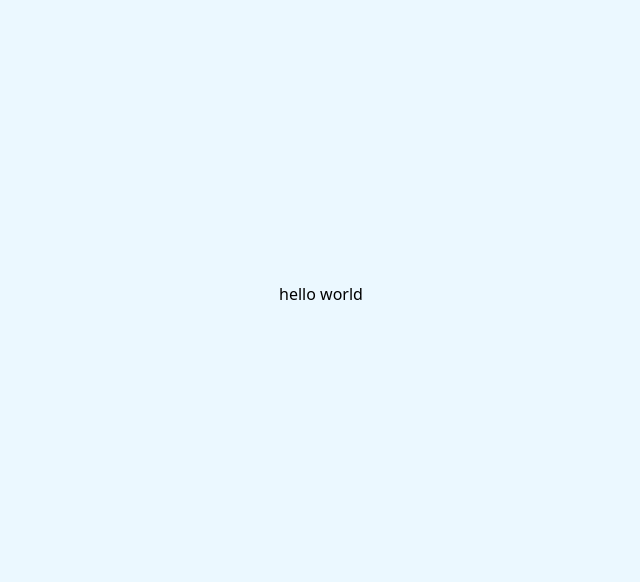
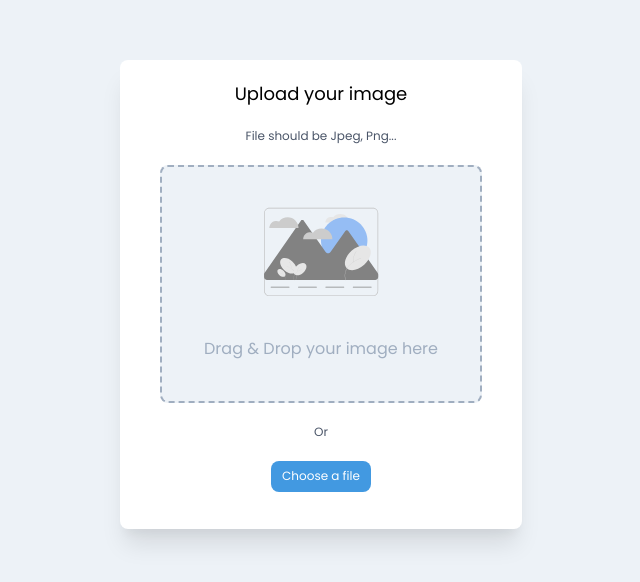
Before and after one commit to Karm0s/Devchallenges-Image-Uploader-App, a Vue app: page / in a window 1280 px wide. Shown: the part 106-688 px from the top of the page, without its empty margins (319-959 px from the left). Built offline with nearby package versions, Linux system fonts and the light colour scheme.

Commit message:
:lipstick: Add image upload form UI

```diff
--- a/public/index.html
+++ b/public/index.html
@@ -6,6 +6,8 @@
     <meta name="viewport" content="width=device-width,initial-scale=1.0">
     <link rel="icon" href="<%= BASE_URL %>favicon.ico">
     <title><%= htmlWebpackPlugin.options.title %></title>
+
+    <link href="https://fonts.googleapis.com/css2?family=Poppins:wght@400;600&display=swap" rel="stylesheet">
   </head>
   <body>
     <noscript>
--- a/src/App.vue
+++ b/src/App.vue
@@ -1,17 +1,22 @@
 <template>
-  <div id="app" class="antialiased h-screen w-screen flex flex-cols jusitfy-center items-center bg-blue-100">
-    <div class="text-center flex-1">hello world</div>
+  <div id="app" class="antialiased h-screen w-screen flex items-center justify-center bg-gray-200">
+    <UploadForm/>
   </div>
 </template>
 
 <script>
+import UploadForm from './components/UploadForm';
+
 export default {
   name: 'App',
   components: {
+    UploadForm
   }
 }
 </script>
 
 <style>
-
+#app{
+  font-family: 'Poppins', sans-serif;
+}
 </style>
--- a/src/components/HelloWorld.vue
+++ /dev/null
@@ -1,58 +0,0 @@
-<template>
-  <div class="hello">
-    <h1>{{ msg }}</h1>
-    <p>
-      For a guide and recipes on how to configure / customize this project,<br>
-      check out the
-      <a href="https://cli.vuejs.org" target="_blank" rel="noopener">vue-cli documentation</a>.
-    </p>
-    <h3>Installed CLI Plugins</h3>
-    <ul>
-      <li><a href="https://github.com/vuejs/vue-cli/tree/dev/packages/%40vue/cli-plugin-babel" target="_blank" rel="noopener">babel</a></li>
-      <li><a href="https://github.com/vuejs/vue-cli/tree/dev/packages/%40vue/cli-plugin-eslint" target="_blank" rel="noopener">eslint</a></li>
-    </ul>
-    <h3>Essential Links</h3>
-    <ul>
-      <li><a href="https://vuejs.org" target="_blank" rel="noopener">Core Docs</a></li>
-      <li><a href="https://forum.vuejs.org" target="_blank" rel="noopener">Forum</a></li>
-      <li><a href="https://chat.vuejs.org" target="_blank" rel="noopener">Community Chat</a></li>
-      <li><a href="https://twitter.com/vuejs" target="_blank" rel="noopener">Twitter</a></li>
-      <li><a href="https://news.vuejs.org" target="_blank" rel="noopener">News</a></li>
-    </ul>
-    <h3>Ecosystem</h3>
-    <ul>
-      <li><a href="https://router.vuejs.org" target="_blank" rel="noopener">vue-router</a></li>
-      <li><a href="https://vuex.vuejs.org" target="_blank" rel="noopener">vuex</a></li>
-      <li><a href="https://github.com/vuejs/vue-devtools#vue-devtools" target="_blank" rel="noopener">vue-devtools</a></li>
-      <li><a href="https://vue-loader.vuejs.org" target="_blank" rel="noopener">vue-loader</a></li>
-      <li><a href="https://github.com/vuejs/awesome-vue" target="_blank" rel="noopener">awesome-vue</a></li>
-    </ul>
-  </div>
-</template>
-
-<script>
-export default {
-  name: 'HelloWorld',
-  props: {
-    msg: String
-  }
-}
-</script>
-
-<!-- Add "scoped" attribute to limit CSS to this component only -->
-<style scoped>
-h3 {
-  margin: 40px 0 0;
-}
-ul {
-  list-style-type: none;
-  padding: 0;
-}
-li {
-  display: inline-block;
-  margin: 0 10px;
-}
-a {
-  color: #42b983;
-}
-</style>
--- /dev/null
+++ b/src/components/UploadForm.vue
@@ -0,0 +1,75 @@
+<template>
+  <div class="card shadow-xl rounded-lg flex flex-col items-center justify-start px-10 bg-white">
+    <h1 class="text-lg mt-5">Upload your image</h1>
+
+    <h3 class="text-xs text-gray-700 mt-5">File should be Jpeg, Png... </h3>
+
+    <div class=" w-full bg-gray-200 rounded-lg mt-5 border-2 border-dashed" :class="{'border-blue-500': fileOverDropArea, 'border-gray-500': !fileOverDropArea}" @drop.prevent="dropFile" @dragover.prevent @dragenter.prevent="fileOverDropArea = true" @dragleave.prevent="fileOverDropArea = false">
+      <div class="flex flex-col flex-grow items-center justify-center dropzone-child-elements py-10">
+        <img src="../assets/image.svg" alt="">
+        <div class="mt-10 text-gray-500">
+          Drag & Drop your image here
+        </div>
+      </div>
+    </div>
+
+    <h3 class="text-xs text-gray-700 my-5">Or</h3>
+
+    <input id="fileUpload" type="file" ref="file" hidden @change="handleFileUpload">
+
+    <button class="btn text-xs text-white bg-blue-500 rounded-lg mb-5 cursor-pointer" @click="chooseFile">
+      <p>Choose a file</p>
+    </button>
+  </div>
+</template>
+
+<script>
+export default {
+  name: 'UploadForm',
+  data(){
+    return {
+      file: null,
+      fileOverDropArea: false,
+    }
+  },
+
+  methods: {
+    chooseFile(){
+      document.getElementById('fileUpload').click();
+    },
+    dropFile(e){
+      console.log("here");
+      let droppedFiles = e.dataTransfer.files;
+      if (!droppedFiles) return;
+      this.file = droppedFiles[0];
+      this.uploadFile();
+    },
+    handleFileUpload(){
+      this.file = this.$refs.file.files[0];
+      this.uploadFile();
+    },
+    uploadFile(){
+      console.log("Uploading...");
+      console.log(this.file);
+      if (this.file.type !== 'image/png' || this.file.type !== 'image/jpeg'){
+        console.log("not image bitch");
+      }
+    }
+  }
+
+}
+</script>
+
+<style>
+.card{
+  width: 402px;
+  height: 469px;
+}
+.btn{
+  width: 100px;
+  height: 31px;
+}
+.dropzone-child-elements {
+  pointer-events: none;
+}
+</style>
```
Also changed, not shown: src/assets/image.svg (added).
